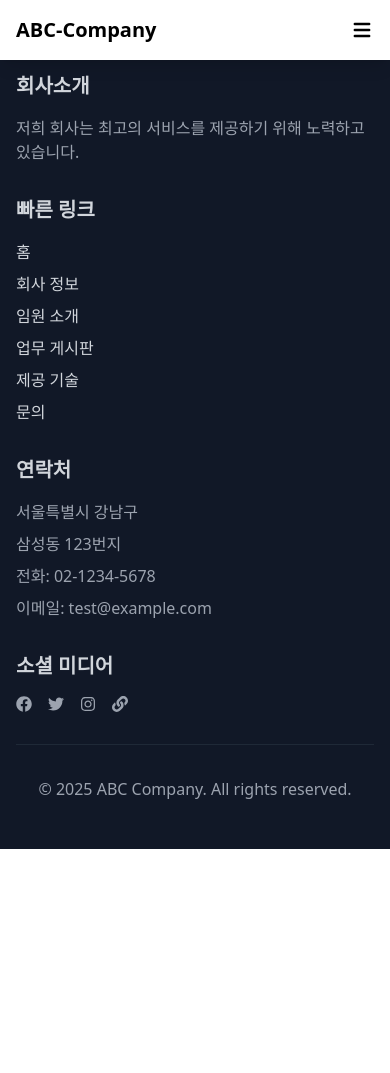
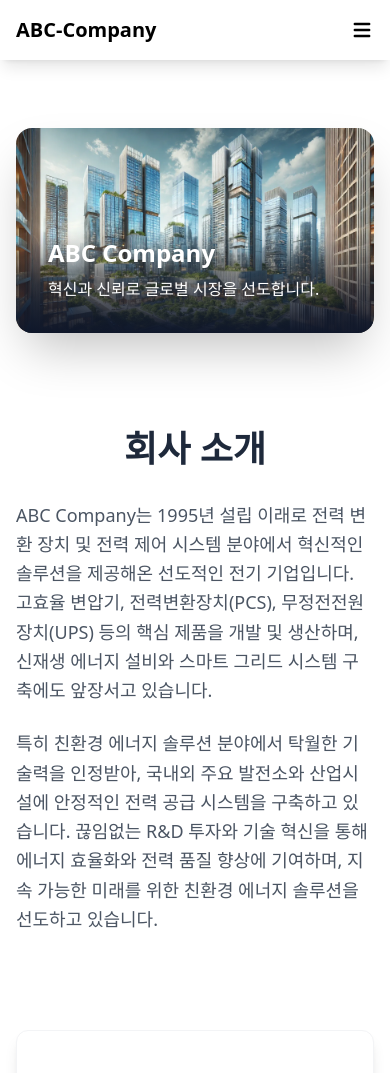
Before and after one commit to kimtaekjin/company_website, a React (Vite) app in the folder pronted/: page /about in a window 390 px wide. Shown: the top 1073 px of the page. Before the commit the page ends 849 px from the top, so only its background shows below. Built offline with nearby package versions, Linux system fonts and the light colour scheme.

Commit message:
3-1 회사정보 페이지

```diff
--- a/pronted/src/Page/About/About.jsx
+++ b/pronted/src/Page/About/About.jsx
@@ -1,7 +1,103 @@
 import React from "react";
+import companyImage from "../../assets/Image2.jpg";
 
 const About = () => {
-  return <div>About</div>;
+  return (
+    <div className="container mx-auto px-4 py-32 max-w-7xl">
+      <div className="relative rounded-2xl overflow-hidden shadow-2xl mb-24">
+        <img src={companyImage} className="w-full h-full object-cover" />
+        <div className="absolute inset-0 bg-gradient-to-b from-transparent via-transparent to-slate-900"></div>
+        <div className="absolute bottom-8 left-8 md:bottom-12 md:left-12 text-white">
+          <h3 className="text-2xl md:text-4xl font-bold mb-2 md:mb-3">
+            ABC Company
+          </h3>
+          <p className="text-base md:text-xl font-light">
+            혁신과 신뢰로 글로벌 시장을 선도합니다.
+          </p>
+        </div>
+      </div>
+
+      <div className="mb-24 max-w-4xl mx-auto">
+        <h2 className="text-4xl font-bold mb-8 text-slate-800 text-center">
+          회사 소개
+        </h2>
+        <div className="text-lg leading-relaxed text-gray-600 space-y-6">
+          <p>
+            ABC Company는 1995년 설립 이래로 전력 변환 장치 및 전력 제어 시스템
+            분야에서 혁신적인 솔루션을 제공해온 선도적인 전기 기업입니다. 고효율
+            변압기, 전력변환장치(PCS), 무정전전원장치(UPS) 등의 핵심 제품을 개발
+            및 생산하며, 신재생 에너지 설비와 스마트 그리드 시스템 구축에도
+            앞장서고 있습니다.
+          </p>
+          <p>
+            특히 친환경 에너지 솔루션 분야에서 탁월한 기술력을 인정받아, 국내외
+            주요 발전소와 산업시설에 안정적인 전력 공급 시스템을 구축하고
+            있습니다. 끊임없는 R&D 투자와 기술 혁신을 통해 에너지 효율화와 전력
+            품질 향상에 기여하며, 지속 가능한 미래를 위한 친환경 에너지 솔루션을
+            선도하고 있습니다.
+          </p>
+        </div>
+      </div>
+
+      <div className="grid grid-cols-1 md:grid-cols-3 gap-10 mb-24">
+        {[
+          { title: "혁신", desc: "끊임없는 도전과 혁신으로 미래를 선도합니다" },
+          { title: "신뢰", desc: "고객과의 신뢰를 최우선 가치로 삼습니다" },
+          { title: "성장", desc: "구성원들의 지속적인 성장을 지원합니다" },
+        ].map((value, index) => (
+          <div
+            key={index}
+            className="bg-white p-10 rounded-xl shadow-lg text-center hover:shadow-2xl transition-all duration-300 border border-gray-100"
+          >
+            <h3 className="text-2xl font-bold mb-4 text-indigo-600">
+              {value.title}
+            </h3>
+            <p className="text-gray-600 text-lg">{value.desc}</p>
+          </div>
+        ))}
+      </div>
+
+      <div className="mb-24 max-w-4xl mx-auto text-center">
+        <h2 className="text-4xl font-bold mb-8 text-slate-800">회사 비전</h2>
+        <p className="text-2xl leading-relaxed text-gray-600 font-light">
+          "2030년까지 글로벌 시장을 선도하는 기술 혁신 기업으로 도약하여,
+          <br />더 나은 세상을 만드는데 기여하겠습니다."
+        </p>
+      </div>
+
+      <div className="mb-24">
+        <h2 className="text-4xl font-bold mb-12 text-slate-800 text-center">
+          회사 연혁
+        </h2>
+        <div className="space-y-12 max-w-5xl mx-auto">
+          {[
+            { year: "2023", event: "글로벌 시장 진출" },
+            { year: "2022", event: "시리즈 B 투자 유치" },
+            { year: "2021", event: "주요 기술 특허 획득" },
+            { year: "2020", event: "회사 설립" },
+          ].map((item, index) => (
+            <div
+              key={index}
+              className={`flex items-center gap-8 ${
+                index % 2 === 0 ? "flex-row" : "flex-row-reverse"
+              }`}
+            >
+              <div className="w-1/2 text-center">
+                <div className="bg-white rounded-xl shadow-lg p-8 hover:shadow-2xl transition-all duration-300 border border-gray-100">
+                  <h3 className="text-2xl font-bold mb-3 text-indigo-600">
+                    {item.year}
+                  </h3>
+                  <p className="text-gray-700 text-lg">{item.event}</p>
+                </div>
+              </div>
+              <div className="w-4 h-4 bg-indigo-600 rounded-full"></div>
+              <div className="w-1/2"></div>
+            </div>
+          ))}
+        </div>
+      </div>
+    </div>
+  );
 };
 
 export default About;
```
Also changed, not shown: pronted/src/assets/Image2.jpg (added).
